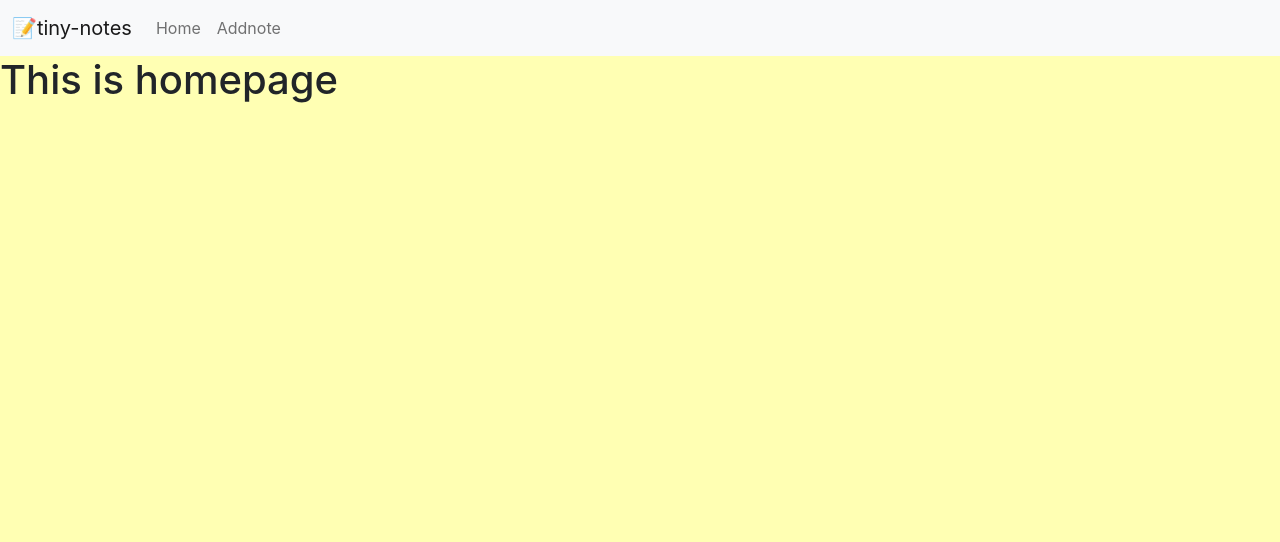
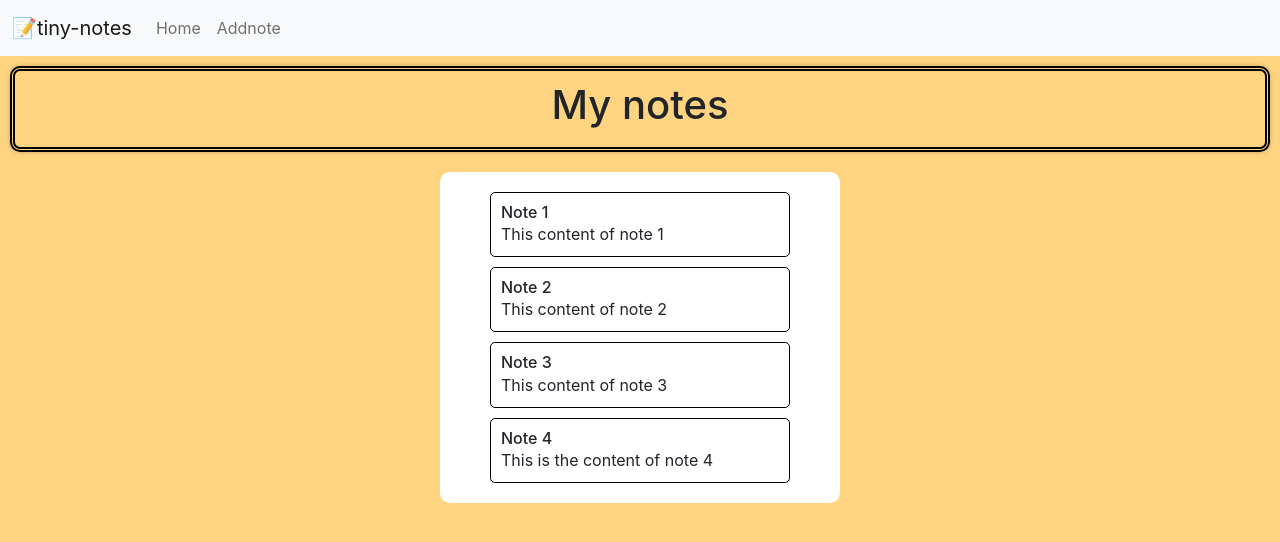
Before and after one commit to kanchu3434/tiny-notes, a React (Create React App) app: page / in a window 1280 px wide. Shown: the top 542 px of the page. Built offline with nearby package versions, Linux system fonts and the light colour scheme.

Commit message:
navbar added

```diff
--- /dev/null
+++ b/src/components/Note/Note.css
@@ -0,0 +1,16 @@
+.card-note{
+    border: 1px solid black;
+    margin: 10px;
+    padding: 10px;
+    width: 300px;
+    border-radius: 5px;
+    display: block;
+    margin-right: auto;
+    margin-left: auto;
+}
+.card-note-title{
+margin: 0px;
+}
+.card-note-content{
+margin: 0px;
+}
--- /dev/null
+++ b/src/components/Note/Note.js
@@ -0,0 +1,14 @@
+import React from "react";
+import "./Note.css";
+
+function Note({title,content}){
+    return(
+        <>
+        <div className="card-note">
+        <h6 className="card-note-title">{title}</h6>
+        <p className="card-note-content">{content}</p>
+        </div>
+        </>
+    )
+}
+export default Note;
--- a/src/index.css
+++ b/src/index.css
@@ -5,7 +5,7 @@
     sans-serif;
   -webkit-font-smoothing: antialiased;
   -moz-osx-font-smoothing: grayscale;
-  background-color: #ffffb3 !important;
+  background-color: #ffd480 !important;
 }
 
 code {
--- a/src/view/Home/Home.css
+++ b/src/view/Home/Home.css
@@ -0,0 +1,19 @@
+.app-title{
+    text-align:center ;
+}
+.app-title-container{
+    margin: 10px;
+    padding: 10px;
+    border-radius: 10px;
+    box-shadow: 0 0 5px 0 rgba(0,0,0,0.2);
+    margin-bottom: 20px;
+    border: 5px double black;
+}
+.notes-container{
+    background-color: white;
+    padding: 10px;
+    margin-left: auto;
+    margin-right: auto;
+    width: 400px;
+    border-radius: 10px;
+}
--- a/src/view/Home/Home.js
+++ b/src/view/Home/Home.js
@@ -1,12 +1,45 @@
-import React from "react";
+import React,{useState,useEffect, Component} from "react";
 import "./Home.css";
 import Navbar from "./../../components/Navbar/Navbar";
+import Note from  "./../../components/Note/Note";
+
 
 function Home() {
+  const [notes,setNotes] =useState([
+    {
+      title:"Note 1",
+      content:"This content of note 1"
+    },
+    {
+      title:"Note 2",
+      content:"This content of note 2"
+    },
+
+    {
+      title:"Note 3",
+      content:"This content of note 3"
+    },
+    {
+      title:"Note 4",
+      content:"This is the content of note 4"
+    }
+  ])
     return (
       <>
       <Navbar/>
-      <h1> This is homepage</h1>
+      <div className="app-title-container">
+      <h1 className="app-title"> My notes</h1>
+      </div>
+      <div className="notes-container">
+        {
+          notes.map((note,index)=>{
+            return (
+              <Note title={note.title} content={note.content}/>
+
+            )
+          })
+        }
+      </div>
       </>
     );
   }
```
